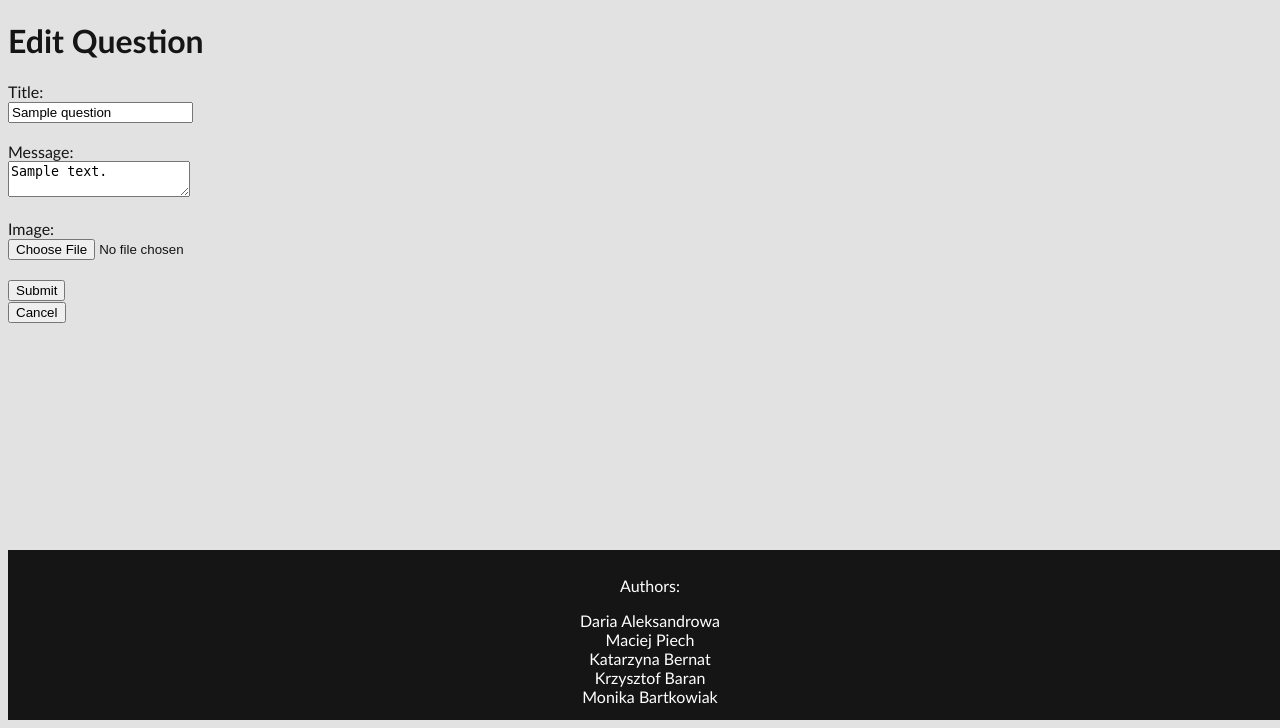
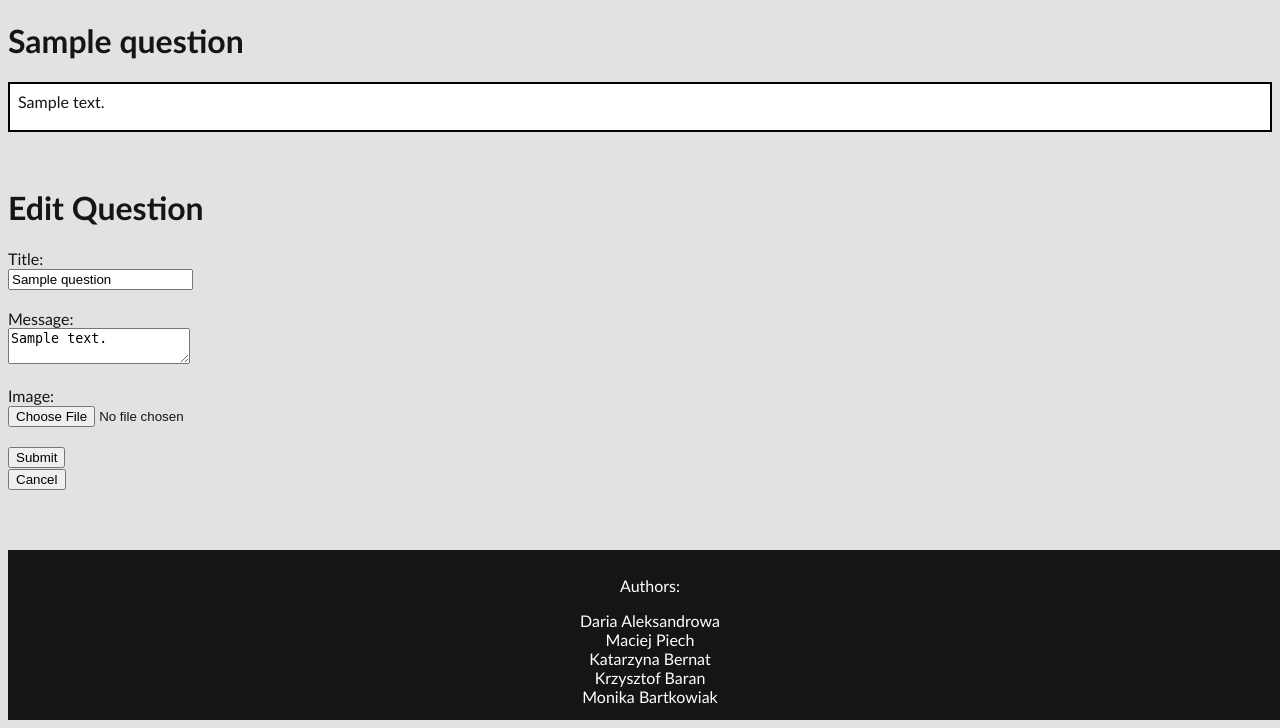
Before and after one commit to Kashydo/AskMate-sprint2, a Flask app: template templates/question_edit.html in a window 1280 px wide. Shown: the part 88-816 px from the top of the page. Run offline with Flask 2, Linux system fonts and the light colour scheme; the template is opened without the code that fills it: most values are stand-ins (such as "Sample title", 1, 10 or a date in 2020).

Commit message:
Fixed bug when editing question, changed style for adding anser and editing question

```diff
--- a/server.py
+++ b/server.py
@@ -118,6 +118,7 @@ def question():
 @app.route("/question/<int:question_id>/new-answer", methods=["GET", "POST"])
 def answer(question_id):
     user_id = util.get_user_id(request)
+    question = data_hendler.read_question(question_id)
     errors_msg = []
     if request.method == "POST":
         errors_msg, answer_id = data_hendler.add_answer(request, user_id, question_id)
@@ -134,6 +135,7 @@ def answer(question_id):
         render_template(
             "add_answer.html",
             question_id=question_id,
+            question=question,
             form=request.form,
             errors_msg=errors_msg,
         )
@@ -224,7 +226,7 @@ def show_post_date(timestamp):
     return util.translate_timestamp(timestamp)
 
 
-@app.route("/question/<question_id>/edit", methods=["GET", "POST"])
+@app.route("/question/<int:question_id>/edit", methods=["GET", "POST"])
 def question_edit(question_id):
     user_id = util.get_user_id(request)
     errors_msg = []
@@ -250,7 +252,6 @@ def question_edit(question_id):
                         + util.get_file_extension(image.filename)
                     )
                     image.save(imagename)
-
             if len(errors_msg) == 0:
                 data_hendler.edit_question(question_id, title, message, imagename)
                 messages_msg = messages["edited_question"]
@@ -261,15 +262,15 @@ def question_edit(question_id):
                         messages_msg=messages_msg,
                     )
                 )
-
-        response = make_response(
-            render_template(
-                "question_edit.html",
-                question=question,
-                form=request.form,
-                errors_msg=errors_msg,
+        else:
+            response = make_response(
+                render_template(
+                    "question_edit.html",
+                    question=question,
+                    form=request.form,
+                    errors_msg=errors_msg,
+                )
             )
-        )
         if not request.cookies.get("userID"):
             response.set_cookie("user_id", user_id)
         return response
--- a/templates/add_answer.html
+++ b/templates/add_answer.html
@@ -43,6 +43,10 @@
         {% endfor %}
       </ol>
     </div>
+    {% endif %} {% if question %}
+    <h1>{{ question.title }}</h1>
+    <p class="question-text">{{ question.message }}</p>
+    <br />
     {% endif %}
     <form method="POST" action="" enctype="multipart/form-data">
       <fieldset>
--- a/templates/question_detail.html
+++ b/templates/question_detail.html
@@ -39,7 +39,9 @@
           <a href="/question/{{question['id']}}/delete">Delete question</a>
         </div>
         <div class="buttons">
-          <a href="/question/{{question['id']}}/edit">Edit question</a>
+          <a href="{{ url_for('question_edit', question_id=question['id']) }}"
+            >Edit question</a
+          >
         </div>
         <div class="buttons">
           <a href="{{ url_for('add_tag', question_id=question['id']) }}"
--- a/templates/question_edit.html
+++ b/templates/question_edit.html
@@ -32,8 +32,12 @@
         </form>
       </nav>
     </header>
+      {% if question is not none %}
+      <h1>{{ question.title }}</h1>
+      <p class="question-text">{{ question.message  }}</p>
+      <br />
       <h1>Edit Question</h1>
-    <form method="post" enctype="multipart/form-data">
+      <form method="post" action="{{ url_for('question_edit', question_id=question['id']) }}" enctype="multipart/form-data">
         <label for="title">Title:</label><br />
         <input
           type="text"
@@ -42,9 +46,9 @@
           value="{{ question.title }}"
         /><br /><br />
         <label for="message">Message:</label><br />
-      <textarea id="message" name="message" value="{{ question.title }}">
-{{ question.message }}</textarea
-      ><br /><br />
+      {%endif%}
+      <div>
+        <textarea id="message" name="message">{{ question.message }}</textarea><br /><br />
       <label for="image">Image:</label><br />
       <input type="file" id="image" name="image" /><br /><br />
       <input type="submit" value="Submit" />
```
Lines whose indentation alone changed are shown as unchanged.
